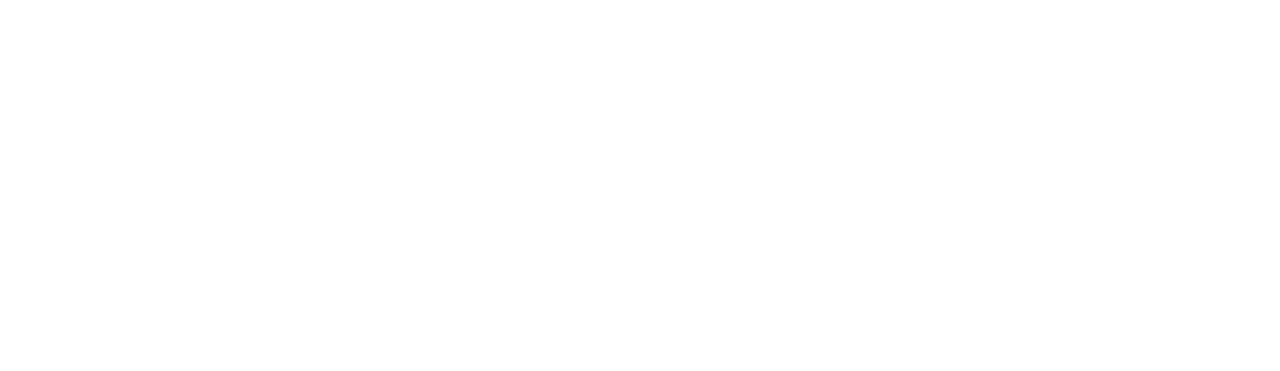
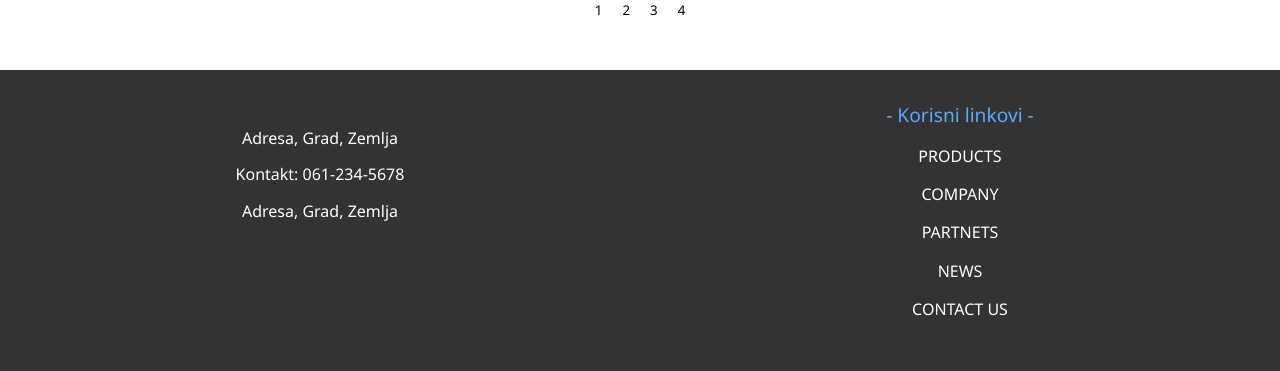
Before and after one commit to meriszecic/Shoping-cart-app, a React (Create React App) app: page / in a window 1280 px wide. Shown: the part 1434-1805 px from the top of the page. Before the commit the page ends 1349 px from the top, so only its background shows below. Built offline with nearby package versions, Linux system fonts and the light colour scheme.

Commit message:
Added footer

```diff
--- a/src/Components/ShopingPage.js
+++ b/src/Components/ShopingPage.js
@@ -8,7 +8,7 @@
      <div className="all">
         <Header></Header>
         <Main></Main>
-        {/* <Footer></Footer> */}
+        <Footer></Footer>
     </div>
     );
 }
--- a/src/Style/Main.css
+++ b/src/Style/Main.css
@@ -5,11 +5,12 @@
 }
 .main-container{
     width: 100%;
-    height: 150vh;
+    height: 170vh;
     display: flex;
     align-items: center;
     justify-content: center;
     flex-direction: column;
+    margin-top: 5%;
 }
 
 .container{
```
